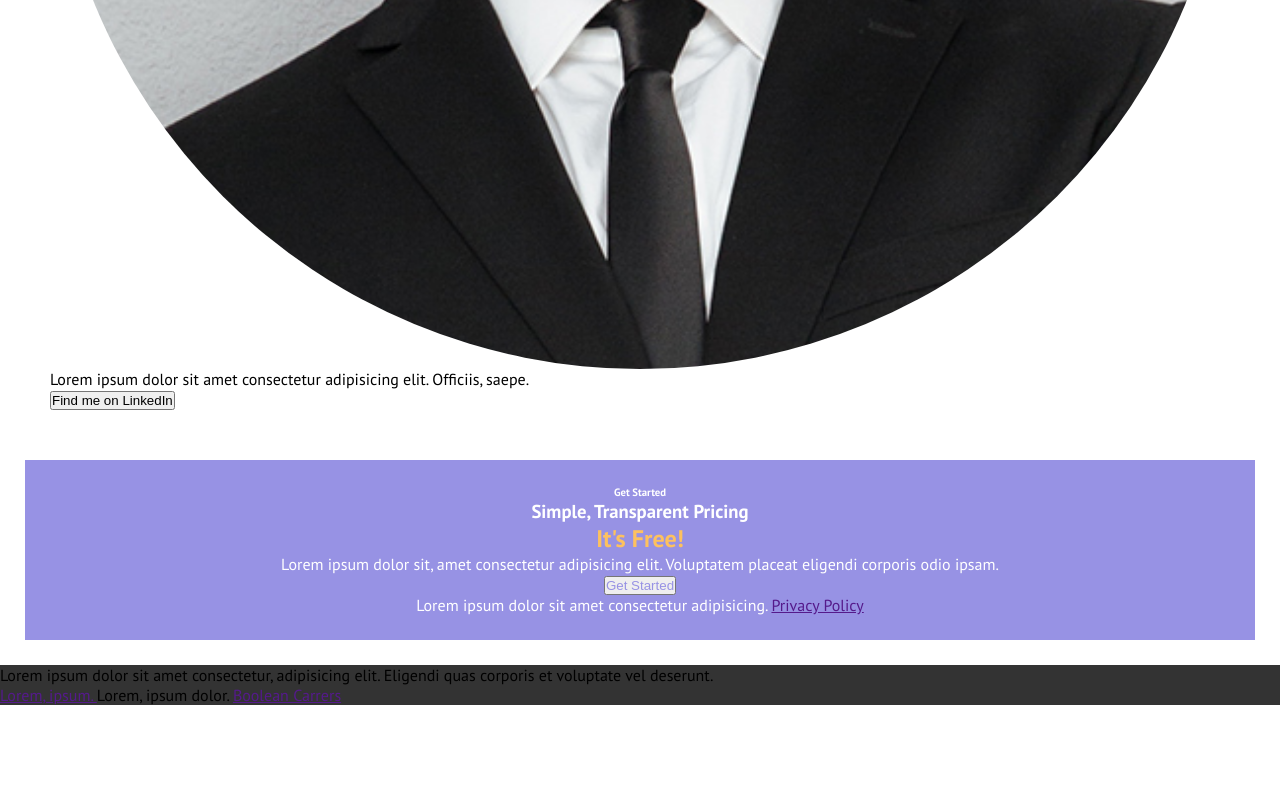
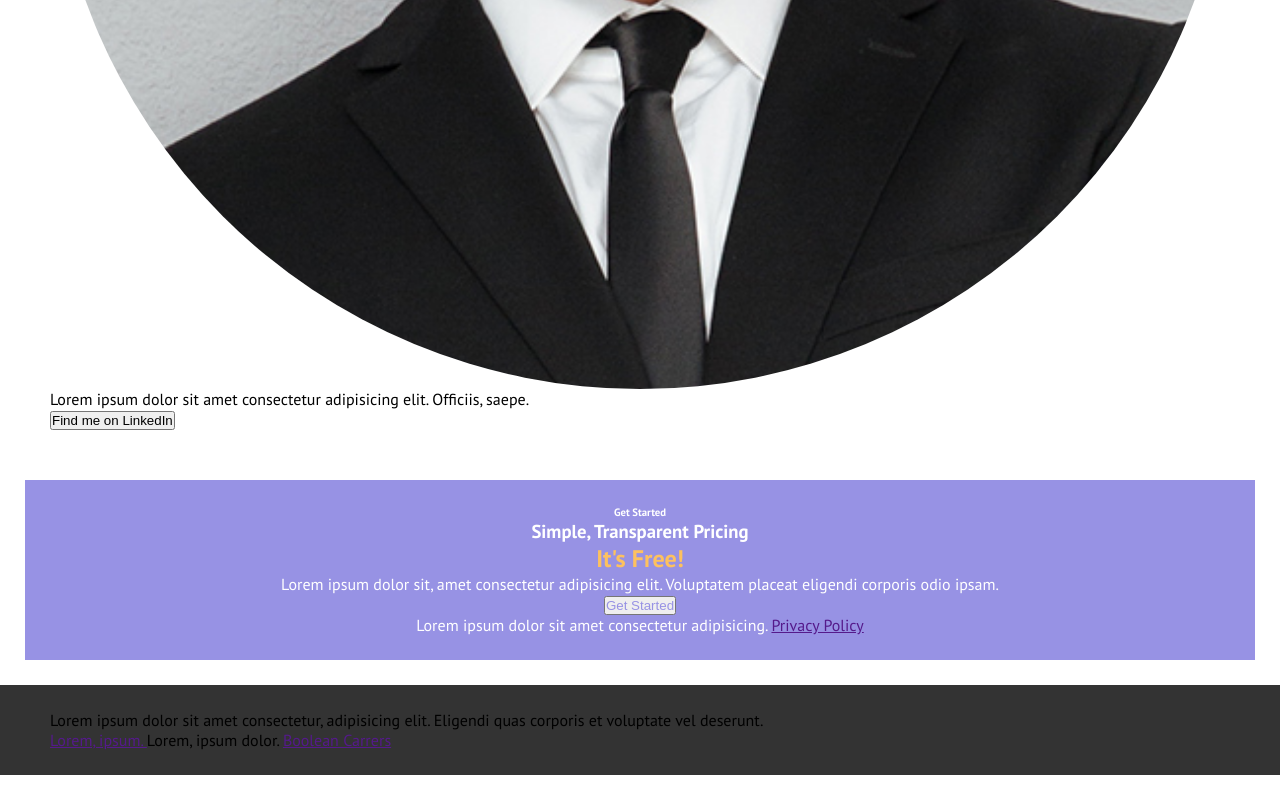
Before and after one commit to emiliantimofei/htmlcss-responsive-layout, a plain HTML site: page index.html in a window 1280 px wide. Shown: the part 10888-11688 px from the top of the page. Before the commit the page ends 11593 px from the top, so only its background shows below. Drawn offline with Linux system fonts and the light colour scheme.

Commit message:
work in progress

```diff
--- a/css/style.css
+++ b/css/style.css
@@ -149,11 +149,10 @@ nav {
 .container-us{
     margin: 25px;
     padding: 25px;
+    position: relative;
 }
 .i-relative{
-    position: relative;
-    top: 0;
-    right: 0;
+    position: absolute;
     color: var(--color-section-color);
 }
 .container-free{
@@ -168,6 +167,11 @@ h1{
 .container-free button{
     color: var(--color-section-color);
 }
-.black-foot{
+.bg-black{
     background-color: var(--color-footer-color);
 }
+.black-foot{
+    margin: 25px;
+    padding: 25px;
+    background-color: var(--color-footer-color);
+}
--- a/index.html
+++ b/index.html
@@ -265,14 +265,17 @@
                 <p>
                     Lorem ipsum dolor sit amet consectetur adipisicing elit. Natus velit voluptate vel amet reprehenderit possimus sapiente temporibus adipisci in et!
                 </p>
+                <i class="fa-solid fa-quote-right i-absolute"></i>
                 <div class="img-partner">
                     <img src="img/about.jpg" alt="testimonial">
-                    <i class="fa-solid fa-quote-right i-absolute"></i>
+
                 </div>
                 <p>
                     Lorem ipsum dolor sit amet consectetur adipisicing elit. Officiis, saepe.
                 </p>
-                <button>Find me on LinkedIn</button>
+                <button>
+                    Find me on LinkedIn
+                </button>
             </div>
         </section>
         <section id="call-to-action">
@@ -294,7 +297,7 @@
 
         </section>
     </main>
-    <footer>
+    <footer class="bg-black">
         <div class="black-foot">
             <p>
                 Lorem ipsum dolor sit amet consectetur, adipisicing elit. Eligendi quas corporis et voluptate vel deserunt.
```
